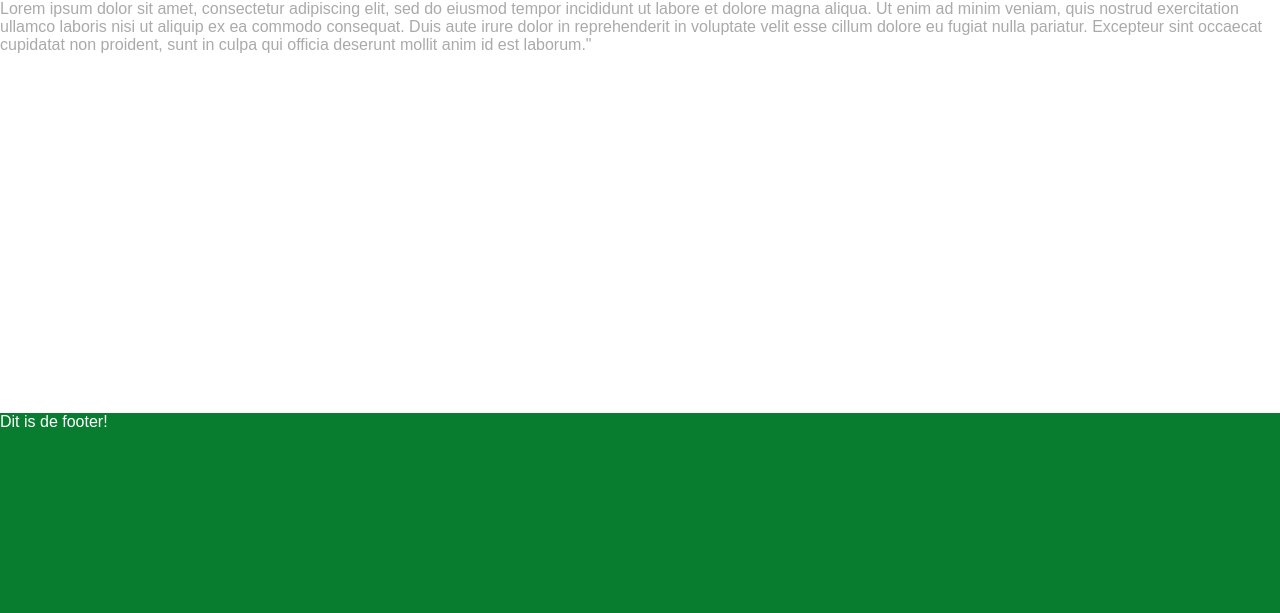
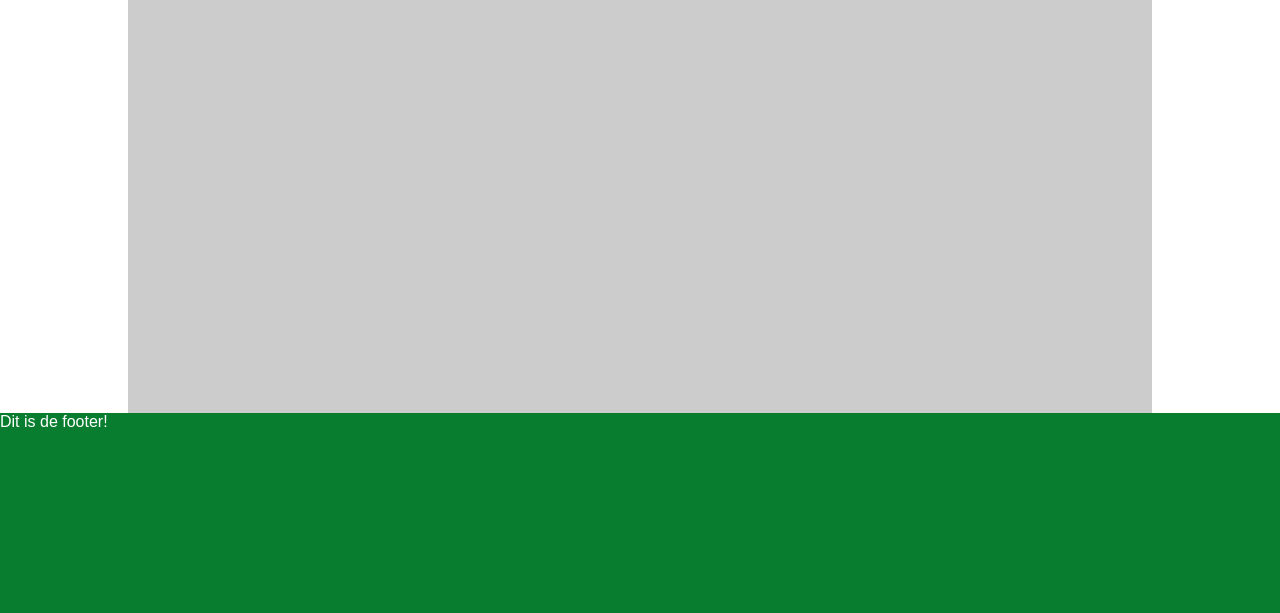
Before and after one commit to jarno4/Project2_2, a PHP site: page /landing.php in a window 1280 px wide. Shown: the part 187-800 px from the top of the page. Run offline with PHP 8.4, Linux system fonts and the light colour scheme.

Commit message:
voor de image op de landing

```diff
--- a/landing.php
+++ b/landing.php
@@ -13,8 +13,9 @@
 				<a href="#preview">Preview</a>
 				<a href="login.php" style="float: right;">Login</a>
 			</div>
-			<div class="main" style="flex: 100%;">
-				Lorem ipsum dolor sit amet, consectetur adipiscing elit, sed do eiusmod tempor incididunt ut labore et dolore magna aliqua. Ut enim ad minim veniam, quis nostrud exercitation ullamco laboris nisi ut aliquip ex ea commodo consequat. Duis aute irure dolor in reprehenderit in voluptate velit esse cillum dolore eu fugiat nulla pariatur. Excepteur sint occaecat cupidatat non proident, sunt in culpa qui officia deserunt mollit anim id est laborum."
+			<div class="content" style="flex: 100%;">
+				<a name="preview"></a>
+				<div class="prev_img"></div>
 			</div>
 			<div class="footer">
 				Dit is de footer!
--- a/res/style.css
+++ b/res/style.css
@@ -88,6 +88,14 @@ body{
 	padding: 20px;
 }
 
+.prev_img{
+	width: 80%;
+	margin-left: auto;
+	margin-right: auto;
+	align: center;
+	background-color: #ccc;
+}
+
 .footer {
   width: 100%;
   height: 200px;
```
